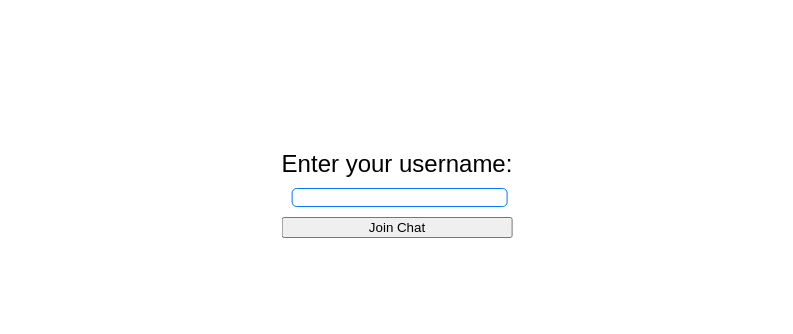
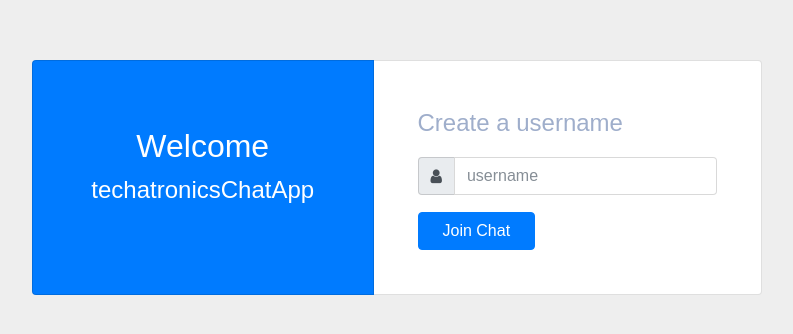
Before and after one commit to NurudeenArnold/TechatronicsChatApp, a website: page index.html in a window 1280 px wide. Shown: the part 206-540 px from the top of the page, without its empty margins (243-1036 px from the left). Drawn offline with nearby package versions, Linux system fonts and the light colour scheme; no server answers.

Commit message:
Login update

```diff
--- a/index.html
+++ b/index.html
@@ -3,17 +3,131 @@
 <head>
     <meta charset="UTF-8">
     <meta name="viewport" content="width=device-width, initial-scale=1.0">
+    <link href="https://netdna.bootstrapcdn.com/bootstrap/4.0.0-beta/css/bootstrap.min.css" rel="stylesheet">
+    <link href="https://maxcdn.bootstrapcdn.com/font-awesome/4.3.0/css/font-awesome.min.css" rel="stylesheet">
     <link rel="stylesheet" href="styles.css">
     <title>Simple Chat App</title>
+    <style type="text/css">
+        body {
+            margin-top: 250px;
+            background: #eee;
+        }
+
+        .usernameForm {
+            margin-right: auto;
+            margin-left: auto;
+            padding-right: 15px;
+            padding-left: 15px;
+            width: 100%;
+        }
+
+        @media (min-width: 576px) {
+            .usernameForm {
+                max-width: 540px;
+            }
+        }
+
+        @media (min-width: 768px) {
+            .usernameForm {
+                max-width: 720px;
+            }
+        }
+
+        @media (min-width: 992px) {
+            .usernameForm {
+                max-width: 960px;
+            }
+        }
+
+        @media (min-width: 1200px) {
+            .usernameForm {
+                max-width: 1140px;
+            }
+        }
+
+        .card-columns .card {
+            margin-bottom: 0.75rem;
+        }
+
+        @media (min-width: 576px) {
+            .card-columns {
+                column-count: 3;
+                column-gap: 1.25rem;
+            }
+
+            .card-columns .card {
+                display: inline-block;
+                width: 100%;
+            }
+        }
+
+        .text-muted {
+            color: #9faecb !important;
+        }
+
+        p {
+            margin-top: 0;
+            margin-bottom: 1rem;
+        }
+
+        .mb-3 {
+            margin-bottom: 1rem !important;
+        }
+
+        .input-group {
+            position: relative;
+            display: flex;
+            width: 100%;
+        }
+    </style>
+
+
+
 </head>
+
+
 <body>
-    <div class="usernameForm">
-        <form id="usernameForm">
-            <label for="username">Enter your username:</label>
-            <input type="text" id="usernameInput" autocomplete="off" />
-            <button type="submit">Join Chat</button>
-        </form>
+
+    <!-------------------------------------------------- new login --------------------------------------------------->
+    <div  class="usernameForm" id="usernameForm" >
+        <div class="row justify-content-center">
+            <div class="col-md-8">
+                <div class="card-group mb-0">
+                    <div class="card text-white bg-primary py-5 d-md-down-none" style="width:44%">
+                        <div class="card-body text-center">
+                            <div>
+                                <h2>Welcome</h2>
+                                <p>techatronicsChatApp</p>
+
+                            </div>
+                        </div>
+                    </div>
+                    <div class="card p-4">
+                        <div class="card-body">
+
+                            <p class="text-muted">Create a username</p>
+                            <form id="usernameForm">
+                            <div class="input-group mb-3">
+                                <span class="input-group-addon"><i class="fa fa-user"></i></span>
+                                <input type="text" class="form-control" id="usernameInput"  placeholder="username">
+                            </div>
+                            <div class="row">
+                                <div class="col-6">
+                                    <button type="submit" class="btn btn-primary px-4"> Join Chat</button>
+                                </div>
+                            </div>
+                            </form>
+                        </div>
+                    </div>
+
+                </div>
+            </div>
+        </div>
     </div>
+<!-------------------------------------------------- new login End --------------------------------------------------->
+
+
+
 
     <div id="chatWindow" style="display: none">
         <ul id="messages"></ul>
@@ -23,6 +137,8 @@
     </div>
 
     <script src="/socket.io/socket.io.js"></script>
+    <script src="https://code.jquery.com/jquery-1.10.2.min.js"></script>
+    <script src="https://netdna.bootstrapcdn.com/bootstrap/4.0.0-beta/js/bootstrap.min.js"></script>
     <script>
         const socket = io();
         const usernameForm = document.getElementById("usernameForm");
--- a/package.json
+++ b/package.json
@@ -1,5 +1,7 @@
 {
   "dependencies": {
+    "@fortawesome/fontawesome-free": "^6.5.2",
+    "bootstrap": "^5.3.3",
     "express": "^4.19.2",
     "socket.io": "^4.7.5"
   },
--- a/styles.css
+++ b/styles.css
@@ -40,13 +40,7 @@ li {
     margin-bottom: 10px;
 }
 
-input {
-    margin: 10px;
-    margin-right: 5px;
-    border-radius: 5px;
-    border: 1px var(--main-color) solid !important;
-	z-index: 1;
-}
+
 
 .message-container {
 	position: relative;
@@ -78,19 +72,9 @@ input {
 	margin-right: 2rem;
 }
 
-.usernameForm {
-    position: absolute;
-    top: 50%;
-    left: 50%;
-    transform: translate(-50%, -50%);
-    text-align: center;
-    color: black;
-}
 
-#usernameForm {
-    display: flex;
-    flex-direction: column;
-}
+
+
 
 .messageSend {
 	position: absolute;
```
Also changed, not shown: 1 other file.
